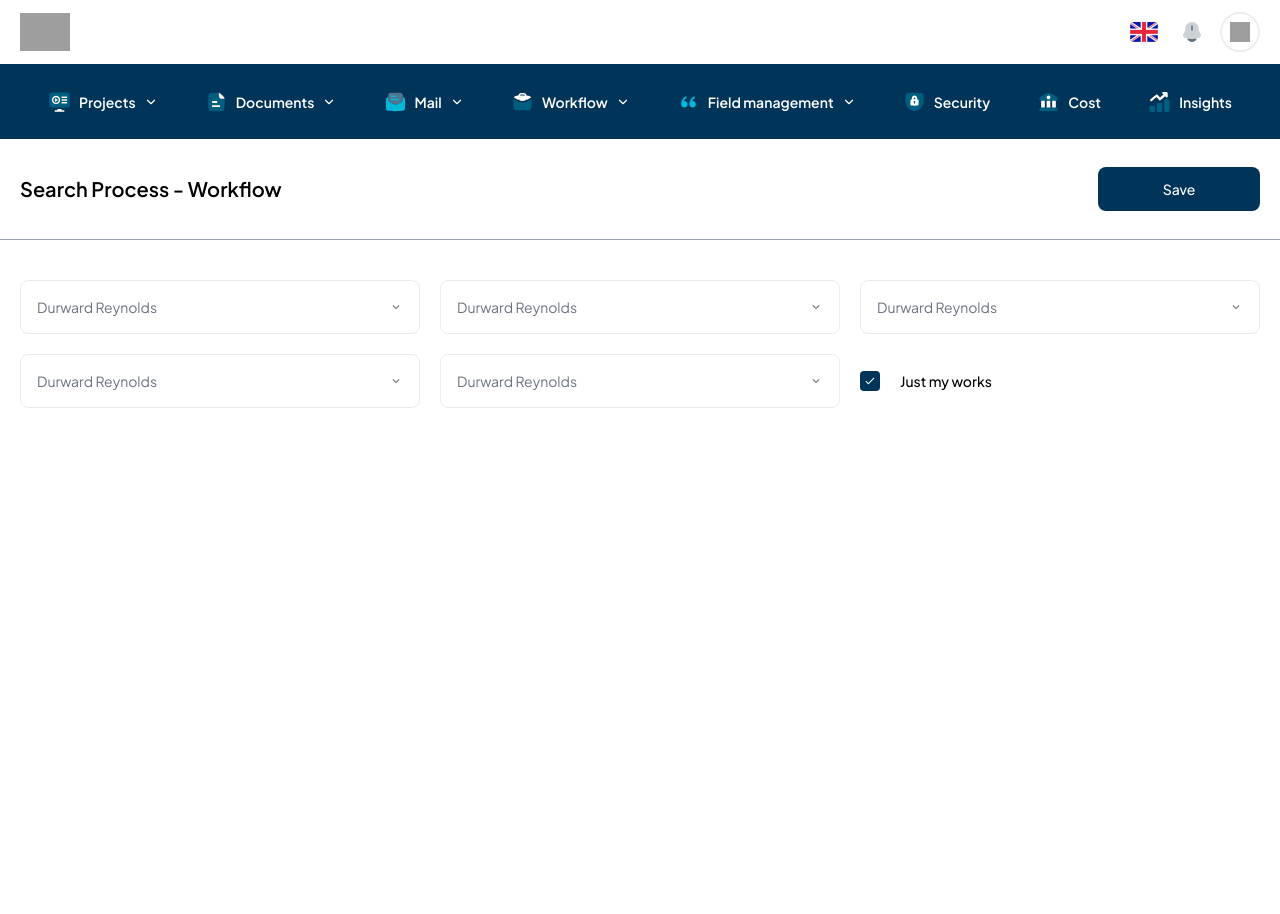
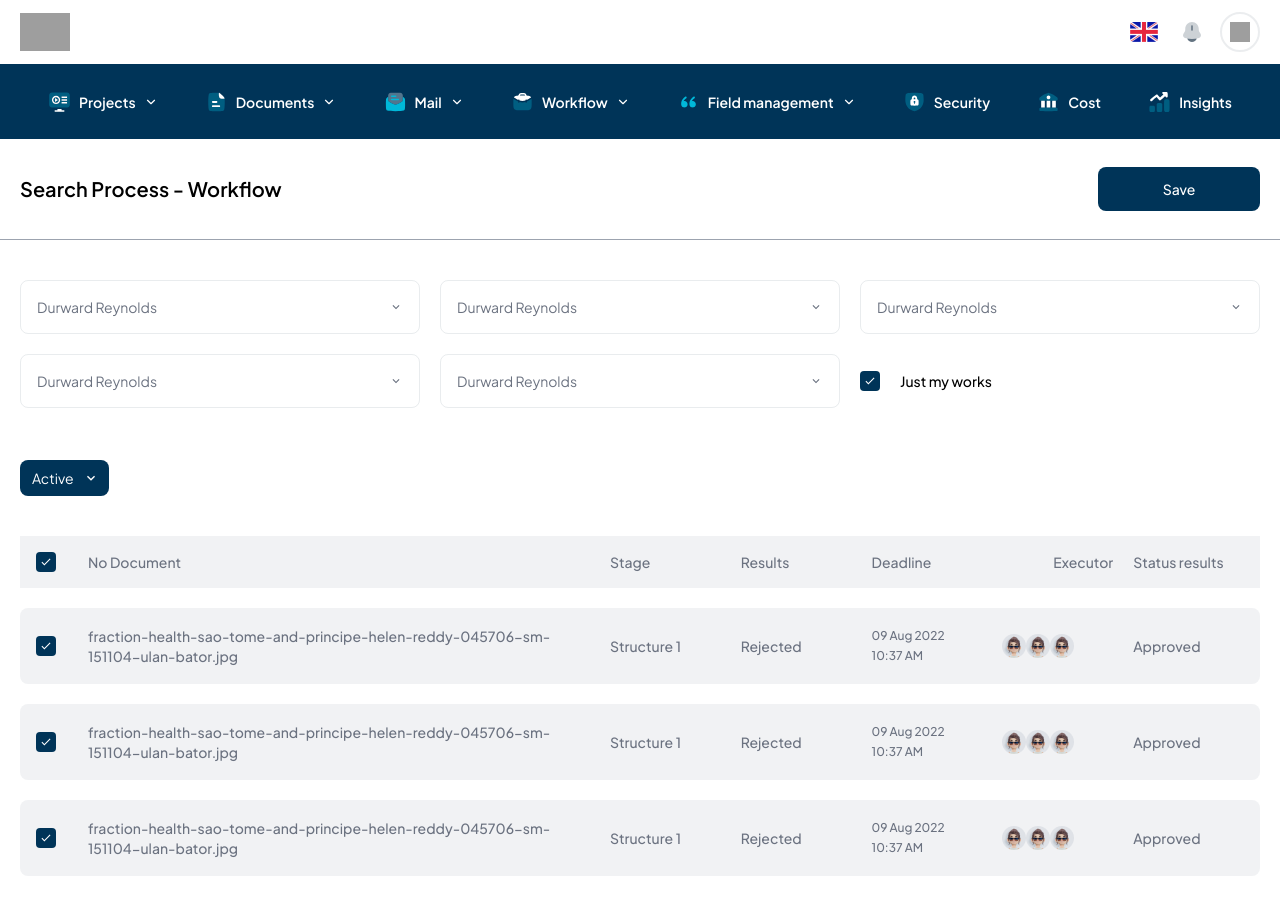
Before and after one commit to BCPAZ/crm-app, a React (Vite) app: page /workflow/workflows in a window 1280 px wide. Before the commit the page ends 800 px from the top, so only its background shows below. Built offline with nearby package versions, Linux system fonts and the light colour scheme; grey boxes are pictures that could not be loaded.

Commit message:
feat : Table component added to Workflows page

```diff
--- a/package.json
+++ b/package.json
@@ -11,6 +11,7 @@
   },
   "dependencies": {
     "@headlessui/react": "^2.1.2",
+    "clsx": "^2.1.1",
     "prop-types": "^15.8.1",
     "react": "^18.3.1",
     "react-dom": "^18.3.1",
--- /dev/null
+++ b/src/components/common/FileTable.jsx
@@ -0,0 +1,82 @@
+import CheckboxElement from "./CheckboxElement";
+import avatar from "@/assets/images/img.png";
+
+const FileTable = () => {
+  return (
+    <div className="w-full overflow-x-auto">
+      <table className="w-full text-sm min-w-[1200px]">
+        <thead className="bg-gray-300/30 w-full rounded-lg text-left">
+          <tr className="p-4 w-full flex items-center justify-between gap-5">
+            <th className="text-sm font-medium text-gray-500 flex items-center gap-3 rounded-s-lg w-[50%]">
+              <CheckboxElement />
+              <span>No Document</span>
+            </th>
+            <th className="text-sm font-medium w-[10%] text-gray-500">Stage</th>
+            <th className="text-sm font-medium w-[10%] text-gray-500">Results</th>
+            <th className="text-sm font-medium w-[10%] text-gray-500">Deadline</th>
+            <th className="text-sm font-medium w-[10%] text-gray-500 text-right">Executor</th>
+            <th className="text-sm font-medium w-[10%] text-gray-500 rounded-e-lg">Status results</th>
+          </tr>
+        </thead>
+        <tbody className="w-full flex flex-col gap-5 text-left mt-5">
+          <tr className="p-4 bg-gray-300/30 rounded-lg w-full flex items-center justify-between gap-5 min-h-[76px]">
+            <th className="text-sm font-medium text-gray-500 flex items-center gap-3 rounded-s-lg w-[50%]">
+              <CheckboxElement />
+              <span>fraction-health-sao-tome-and-principe-helen-reddy-045706-sm-151104-ulan-bator.jpg</span>
+            </th>
+            <td className="text-sm font-medium text-gray-500 w-[10%]">Structure 1</td>
+            <td className="text-sm font-medium text-gray-500 w-[10%]">Rejected</td>
+            <td className="text-sm font-medium text-gray-500 w-[10%] flex flex-col gap-1">
+              <span className="text-xs">09 Aug 2022</span>
+              <span className="text-xs">10:37 AM</span>
+            </td>
+            <td className="text-sm font-medium text-gray-500 w-[10%] text-right flex items-center">
+              <img src={avatar} alt="" />
+              <img src={avatar} alt="" />
+              <img src={avatar} alt="" />
+            </td>
+            <td className="text-sm font-medium text-gray-500 w-[10%] rounded-e-lg">Approved</td>
+          </tr>
+          <tr className="p-4 bg-gray-300/30 rounded-lg w-full flex items-center justify-between gap-5 min-h-[76px]">
+            <th className="text-sm font-medium text-gray-500 flex items-center gap-3 rounded-s-lg w-[50%]">
+              <CheckboxElement />
+              <span>fraction-health-sao-tome-and-principe-helen-reddy-045706-sm-151104-ulan-bator.jpg</span>
+            </th>
+            <td className="text-sm font-medium text-gray-500 w-[10%]">Structure 1</td>
+            <td className="text-sm font-medium text-gray-500 w-[10%]">Rejected</td>
+            <td className="text-sm font-medium text-gray-500 w-[10%] flex flex-col gap-1">
+              <span className="text-xs">09 Aug 2022</span>
+              <span className="text-xs">10:37 AM</span>
+            </td>
+            <td className="text-sm font-medium text-gray-500 w-[10%] text-right flex items-center">
+              <img src={avatar} alt="" />
+              <img src={avatar} alt="" />
+              <img src={avatar} alt="" />
+            </td>
+            <td className="text-sm font-medium text-gray-500 w-[10%] rounded-e-lg">Approved</td>
+          </tr>
+          <tr className="p-4 bg-gray-300/30 rounded-lg w-full flex items-center justify-between gap-5 min-h-[76px]">
+            <th className="text-sm font-medium text-gray-500 flex items-center gap-3 rounded-s-lg w-[50%]">
+              <CheckboxElement />
+              <span>fraction-health-sao-tome-and-principe-helen-reddy-045706-sm-151104-ulan-bator.jpg</span>
+            </th>
+            <td className="text-sm font-medium text-gray-500 w-[10%]">Structure 1</td>
+            <td className="text-sm font-medium text-gray-500 w-[10%]">Rejected</td>
+            <td className="text-sm font-medium text-gray-500 w-[10%] flex flex-col gap-1">
+              <span className="text-xs">09 Aug 2022</span>
+              <span className="text-xs">10:37 AM</span>
+            </td>
+            <td className="text-sm font-medium text-gray-500 w-[10%] text-right flex items-center">
+              <img src={avatar} alt="" />
+              <img src={avatar} alt="" />
+              <img src={avatar} alt="" />
+            </td>
+            <td className="text-sm font-medium text-gray-500 w-[10%] rounded-e-lg">Approved</td>
+          </tr>
+        </tbody>
+      </table>
+    </div>
+  );
+};
+
+export default FileTable;
--- /dev/null
+++ b/src/components/common/Selectbox.jsx
@@ -0,0 +1,29 @@
+import { Field, Select } from '@headlessui/react';
+import { MdKeyboardArrowDown } from "react-icons/md";
+import clsx from 'clsx';
+
+export default function Selectbox() {
+  return (
+    <div className="w-full max-w-md">
+      <Field>
+        <div className="relative">
+          <Select
+            className={clsx(
+              'mt-3 block w-full appearance-none rounded-lg border-none bg-secondary py-1.5 px-3 text-sm/6 text-white',
+              'focus:outline-none data-[focus]:-outline-offset-2',
+              '*:text-black'
+            )}
+          >
+            <option value="active">Active</option>
+            <option value="paused">Paused</option>
+            <option value="delayed">Delayed</option>
+            <option value="canceled">Canceled</option>
+          </Select>
+          <MdKeyboardArrowDown
+            className="group pointer-events-none absolute top-2.5 right-2.5 size-4 fill-white cursor-pointer"
+          />
+        </div>
+      </Field>
+    </div>
+  )
+}
--- a/src/views/App/Workflow/Workflows.jsx
+++ b/src/views/App/Workflow/Workflows.jsx
@@ -1,6 +1,8 @@
 import Button from "@/components/common/Button";
 import CheckboxElement from "@/components/common/CheckboxElement";
+import FileTable from "@/components/common/FileTable";
 import Select from "@/components/common/Select";
+import Selectbox from "@/components/common/Selectbox";
 
 const Workflows = () => {
   return (
@@ -17,7 +19,7 @@ const Workflows = () => {
           </div>
         </div>
       </div>
-      <div className="siteContainer h-full  mt-10">
+      <div className="siteContainer h-full mt-10">
         <div className="grid lg:grid-cols-3 sm:grid-cols-2 gap-5 py-10">
           <Select />
           <Select />
@@ -26,6 +28,12 @@ const Workflows = () => {
           <Select />
           <CheckboxElement label="Just my works" />
         </div>
+        <div className="w-fit">
+          <Selectbox />
+        </div>
+        <div className="py-10">
+          <FileTable />
+        </div>
       </div>
     </section>
   );
```
Also changed, not shown: 1 other file (tests, documents, lock files or other folders).
